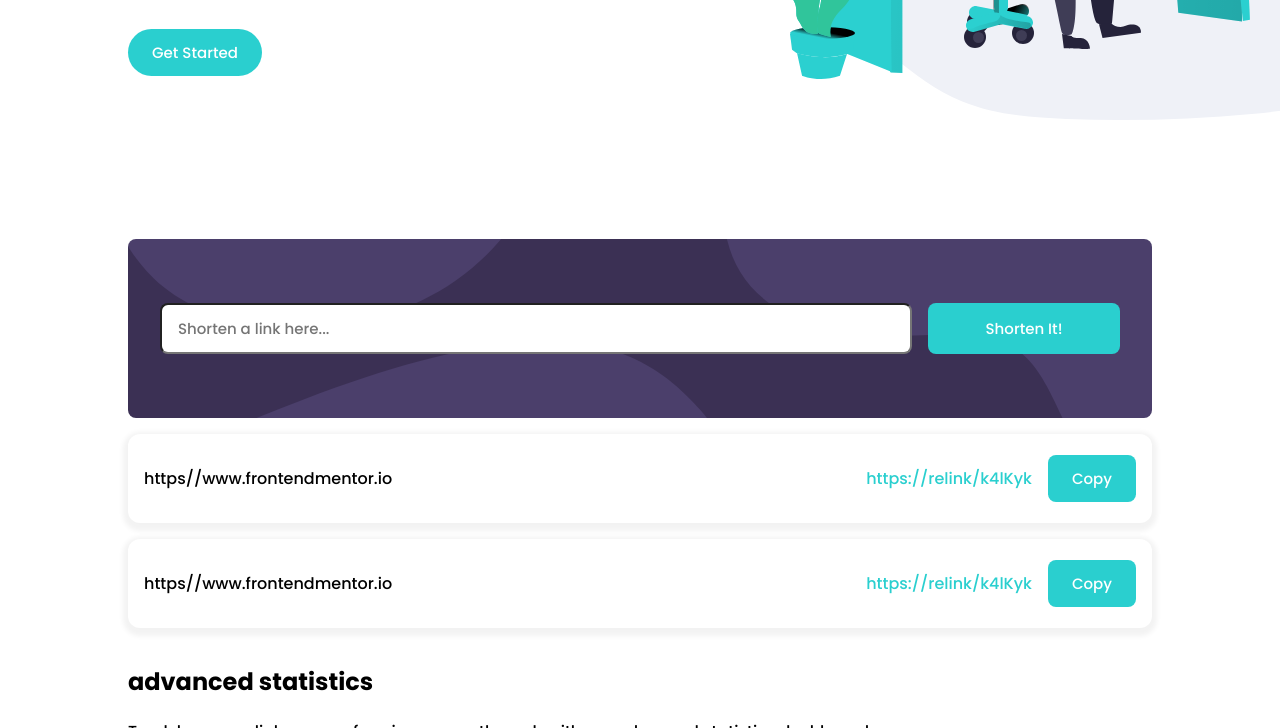
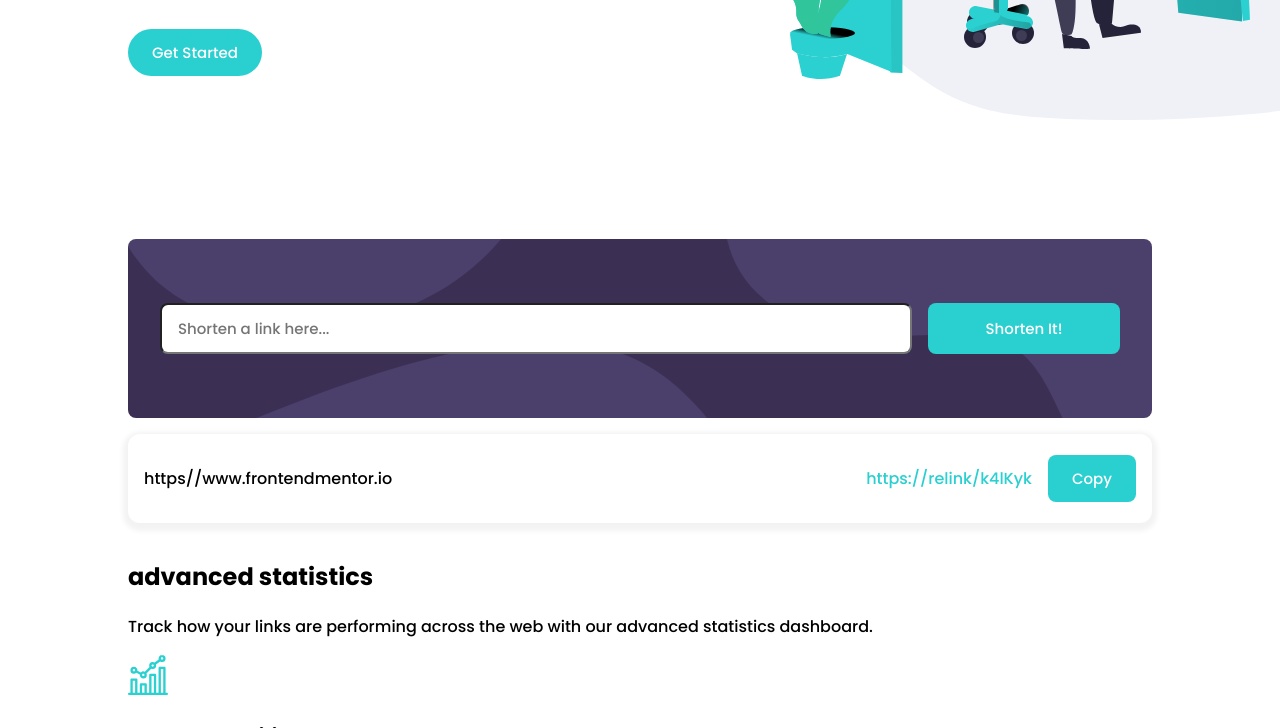
Before and after one commit to emersonvisuals/url-shortner-app, a website built with webpack: page src/template.html in a window 1280 px wide. Both pictures are taken after a click on the button "Shorten It!". Shown: the part 522-1250 px from the top of the page. Built offline with nearby package versions, Linux system fonts and the light colour scheme.

Commit message:
appending child elements to DOM WIP

```diff
--- a/src/buttons.js
+++ /dev/null
@@ -1,9 +0,0 @@
-const copyBtn = document.querySelectorAll('.btnResult');
-
-copyBtn.forEach(item => {
-    item.addEventListener('click', () => {
-        console.log('clicked');
-        item.innerHTML = 'Clicked!';
-        item.classList.add('active');
-    })
-})
--- a/src/index.js
+++ b/src/index.js
@@ -1,6 +1,6 @@
 import './styles/main.scss';
 
-import './buttons.js';
+import './input.js';
 
 import bgBoostDesktop from './assets/bg-boost-desktop.svg'
 import bgBoostMobile from './assets/bg-boost-mobile.svg'
--- /dev/null
+++ b/src/input.js
@@ -0,0 +1,32 @@
+const shortenItBtn = document.querySelector('button.shortenIt');
+const inputResultWrapper = document.querySelector('.inputResultContainer');
+
+// defining structure for URl clicks
+shortenItBtn.addEventListener('click', () => {
+    const ul = inputResultWrapper.appendChild(document.createElement('ul'));
+    ul.classList.add('inputUl');
+    const li = ul.appendChild(document.createElement('li'));
+    li.classList.add('inputLi');
+    const pOne = li.appendChild(document.createElement('p'));
+    pOne.classList.add('inputValue');
+    pOne.innerText = 'https//www.frontendmentor.io';
+    const div = li.appendChild(document.createElement('div'));
+    div.classList.add('inputContents');
+    const result = div.appendChild(document.createElement('p'));
+    result.classList.add('result');
+    result.innerText = 'https://relink/k4lKyk';
+    const btnResult = div.appendChild(document.createElement('button'));
+    btnResult.classList.add('btnResult');
+    btnResult.innerText = 'copy';
+
+    // btn copied functionality
+    const copyAllBtns = document.querySelectorAll('.btnResult');
+
+    copyAllBtns.forEach(item => {
+        item.addEventListener('click', () => {
+            console.log('clicked');
+            item.innerHTML = 'Clicked!';
+            item.classList.add('active');
+        })
+    });
+})
--- a/src/template.html
+++ b/src/template.html
@@ -42,24 +42,6 @@
         </div>
       </div>
       <div class="inputResultContainer">
-        <ul class = 'inputUl'>
-          <li class="inputLi">
-            <p class='inputValue'>https//www.frontendmentor.io</p>
-            <div class="inputContents">
-              <p class = 'result'>https://relink/k4lKyk</p>
-              <button class="btnResult">copy</button>
-            </div>
-          </li>
-        </ul>
-        <ul class = 'inputUl'>
-          <li class="inputLi">
-            <p class='inputValue'>https//www.frontendmentor.io</p>
-            <div class="inputContents">
-              <p class = 'result'>https://relink/k4lKyk</p>
-              <button class="btnResult">copy</button>
-            </div>
-          </li>
-        </ul>
       </div>
     </section>
     <section class="three">
```
Also changed, not shown: dist/bundle323a9680e8af73cd80ca.js, dist/index.html, 2 other files.
